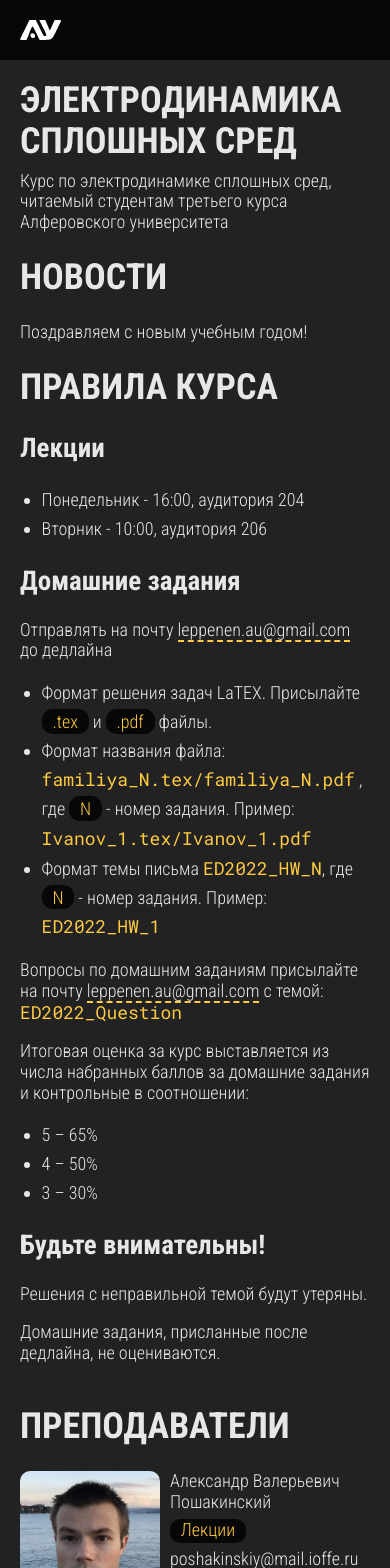
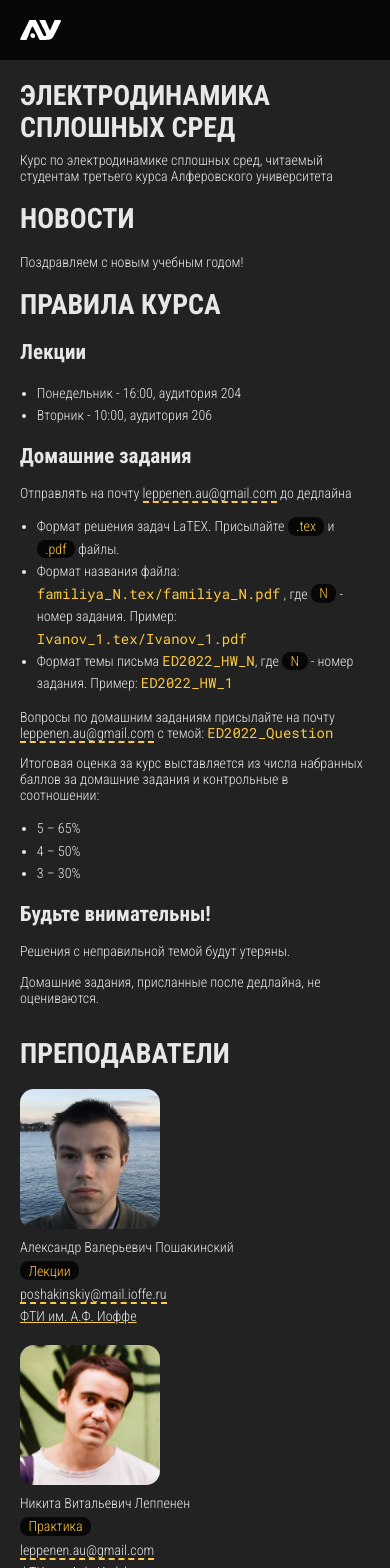
Before and after one commit to leppenen/ed_2022, a Vue app: page / in a window 390 px wide. Shown: the top 1568 px of the page. Built offline with nearby package versions, Linux system fonts and the light colour scheme.

Commit message:
fix adaptive layout

```diff
--- a/src/assets/styles/main.css
+++ b/src/assets/styles/main.css
@@ -30,3 +30,13 @@ ul {
     font-size: 18px;
   }
 }
+
+* {
+  word-break: break-word;
+}
+
+@media screen and (max-width: 400px) {
+  :root {
+    font-size: 14px;
+  }
+}
--- a/src/components/teachers-block.vue
+++ b/src/components/teachers-block.vue
@@ -53,7 +53,7 @@
   object-fit: cover;
   width: 140px;
   height: 140px;
-  border-radius: 10px;
+  border-radius: 1em;
 }
 
 </style>
--- a/src/components/ui/teacher-card.vue
+++ b/src/components/ui/teacher-card.vue
@@ -48,21 +48,19 @@ import CopiedText from "./copied-text.vue";
     width: 100%;
     box-sizing: border-box;
     display: flex;
+    flex-wrap: wrap;
     gap: 20px;
   }
   .teacherInfo {
     display: flex;
     flex-direction: column;
     align-items: flex-start;
+    width: 280px;
     gap: 6px;
   }
   @media screen and (max-width: 600px) {
     .teacherCard {
       gap: 10px;
     }
-    .avatar {
-      width: 60px;
-      height: 90px;
-    }
   }
 </style>
```
Also changed, not shown: src/components/tasks-block.vue (line endings or trailing spaces).
